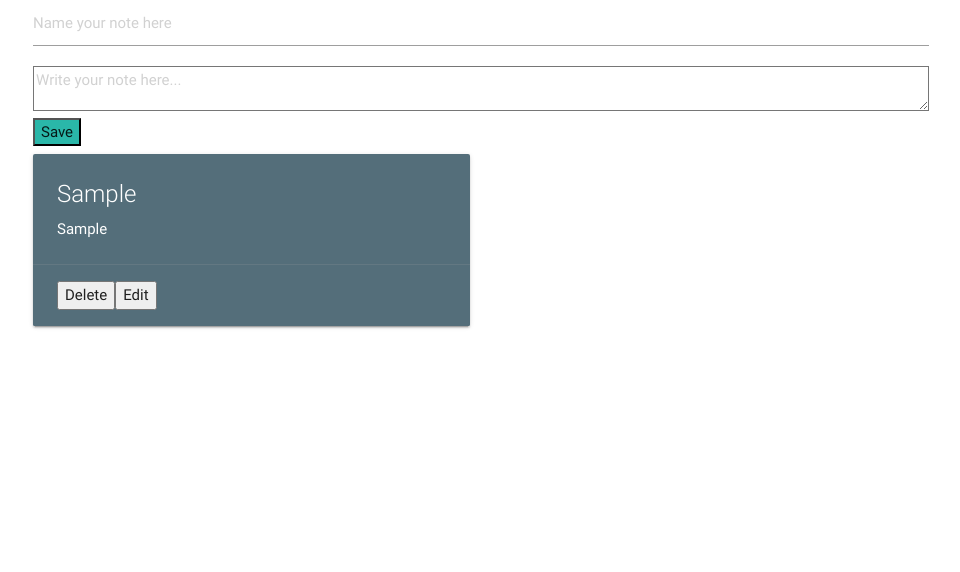
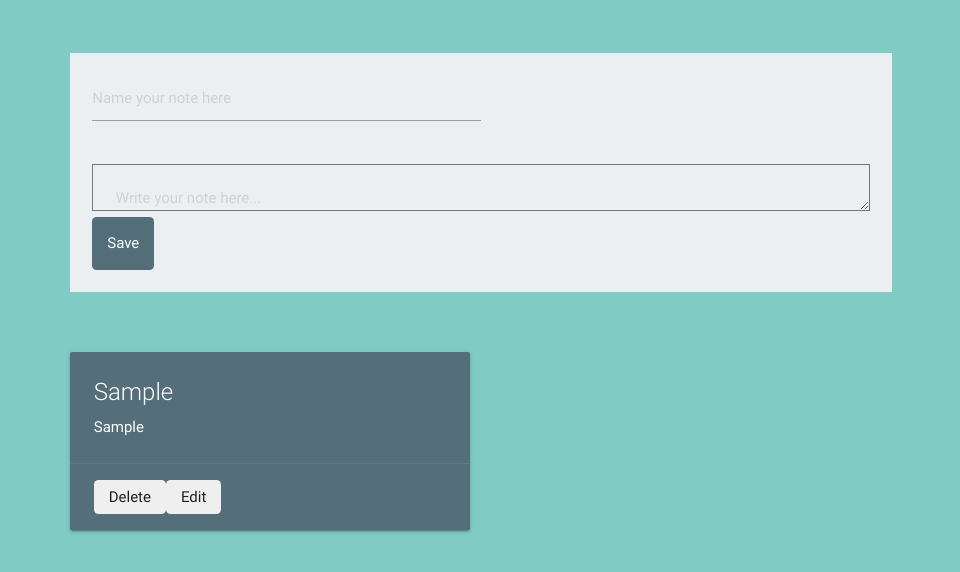
Before and after one commit to FACN3/SuperNote, a React (Vite) app: page / in a window 1280 px wide. Both pictures are taken after typing "Sample", "Sample" into the empty fields and a click on the button "Save". Shown: the top 572 px of the page, without its empty margins (159-1119 px from the left). Built offline with nearby package versions, Linux system fonts and the light colour scheme.

Commit message:
Fix problem with cluster in local storage as well as basic CSS

```diff
--- a/App.js
+++ b/App.js
@@ -2,7 +2,7 @@ import React from 'react';
 import { Editor } from './components/Editor';
 
 export const App = (props) => (
-  <div className="container">
+  <div className="container blue-grey lighten-5">
     <Editor noteRoot={props.noteRoot}/>
   </div>
 );
--- a/components/Editor.js
+++ b/components/Editor.js
@@ -2,11 +2,21 @@ import React from 'react';
 import { Component } from 'react';
 import { NoteContainer } from './NoteContainer';
 import { render } from 'react-dom';
+import '../styles.css';
 
 export class Editor extends Component {
   componentDidMount() {
     let notes = JSON.parse(localStorage.getItem('notes'))
     ? JSON.parse(localStorage.getItem('notes')) : [];
+
+    if (notes.length > 1) {
+      let isEmpty = notes.filter((a) => {
+        return a.title !== undefined || a.description !== undefined
+      });
+      if (isEmpty.length === 0) {
+        localStorage.clear();
+      }
+    }
 
     this.setState({allNotes: notes}, () => {
         render(
@@ -58,14 +68,19 @@ export class Editor extends Component {
   };
   render() {
     return (
-        <div>
-          <input onChange={this.recordInput} name="title" value={this.state.title} type="text" placeholder="Name your note here"/>
+        <div id="editor">
+          <div>
+          <input id="note_title" className="" onChange={this.recordInput} name="title" value={this.state.title}
+             type="text" placeholder="Name your note here">
+           </input>
+         </div>
           <br></br>
-          <textarea onChange={this.recordInput} placeholder="Write your note here..." name="editor" id="editor" cols="50"
-             rows="20" value={this.state.description}>
+          <textarea onChange={this.recordInput} placeholder="Write your note here..."
+            name="editor" id="editor"
+             value={this.state.description}>
           </textarea>
           <div>
-            <button onClick={this.clearAndSave}>Save</button>
+            <button id="editor-save" onClick={this.clearAndSave}>Save</button>
           </div>
         </div>
     );
--- a/components/Note.js
+++ b/components/Note.js
@@ -51,8 +51,8 @@ export class Note extends Component {
               <p>{this.state.newDescription}</p>
             </div>
             <div className="card-action">
-              <button onClick={this.delete}>Delete</button>
-              <button onClick={this.editing}>Edit</button>
+              <button className="delete" onClick={this.delete}>Delete</button>
+              <button className="edit" onClick={this.editing}>Edit</button>
             </div>
           </div>
         </div>
--- a/index.html
+++ b/index.html
@@ -2,9 +2,10 @@
 <html>
     <head>
         <meta charset="utf-8">
+        <link href="./styles.css" type="text/css" rel="stylesheet">
         <title> My App </title>
     </head>
-    <body>
+    <body class="teal lighten-3">
         <div id="root"></div>
         <div id="root2"></div>
         <script src="./index.js"></script>
--- /dev/null
+++ b/styles.css
@@ -0,0 +1,49 @@
+textarea {
+  width: 50%;
+  height: 5rem;
+  margin: auto;
+  background-color: white;
+}
+
+button {
+  border-style: none;
+  border-radius: 0.3rem;
+  margin: 0.5rem 0.5rem 0 0;
+  padding: 0.4rem 1rem 0.4rem 1rem;
+}
+
+#root {
+  margin: 3.5rem;
+}
+
+#root2 {
+  margin: 3.5rem;
+}
+
+#note_title {
+  width: 50%;
+}
+
+#editor {
+  padding: 1.5rem;
+}
+
+#editor-save {
+  padding: 1rem;
+  background-color: #546e79;
+  color: white;
+}
+
+#editor-save:hover {
+  background-color: rgb(158, 103, 103);
+}
+
+.delete:hover {
+  background-color: red;
+  color: white;
+}
+
+.edit:hover {
+  background-color: #64b6f3;
+  color: white;
+}
```
